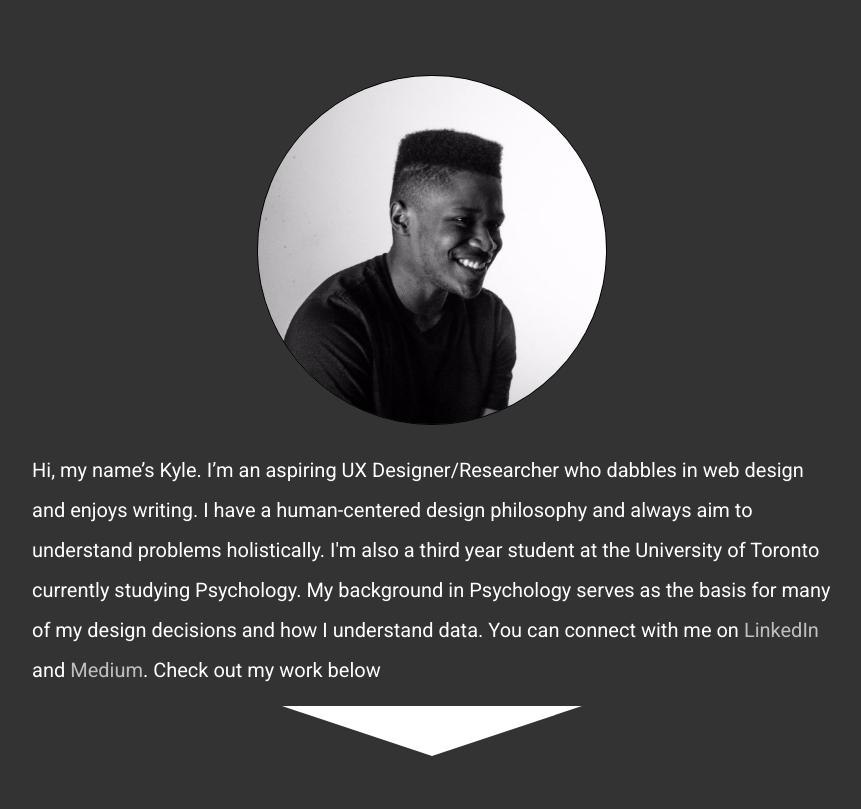
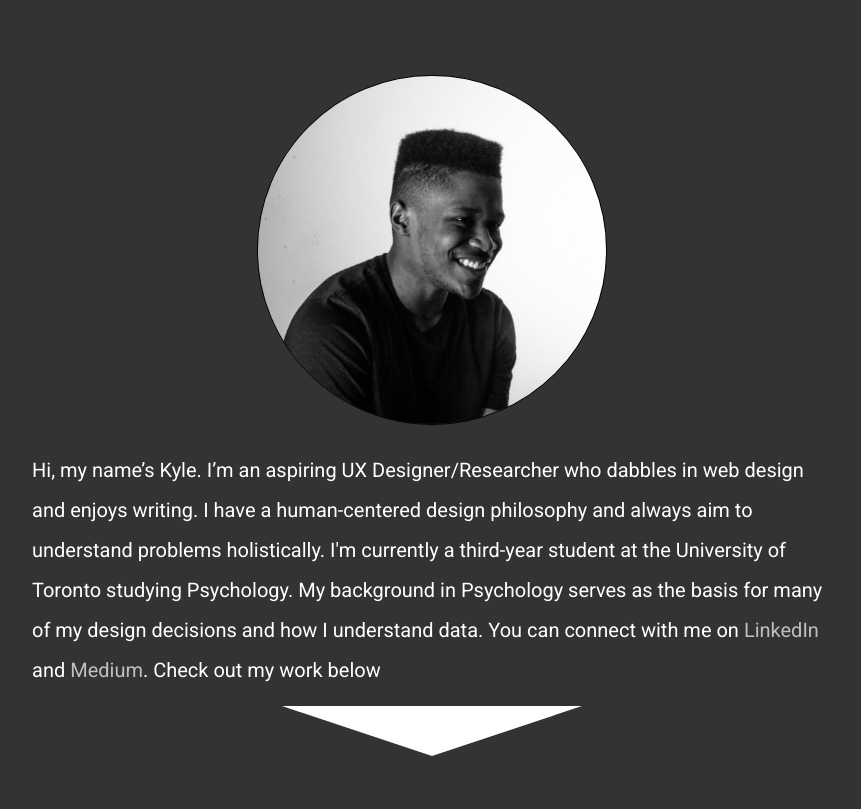
Before and after one commit to kyleosborne/kyleosborne.github.io, a plain HTML site: page index.html in a window 1280 px wide. Shown: the top 809 px of the page, without its empty margins (208-1069 px from the left). Drawn offline with nearby package versions, Linux system fonts and the light colour scheme.

Commit message:
Update index.html

```diff
--- a/index.html
+++ b/index.html
@@ -8,7 +8,7 @@
       <img class='propic' src="portpic.jpg">
       <div>
         <p class='about'>
-          Hi, my name’s Kyle. I’m an aspiring UX Designer/Researcher who dabbles in web design and enjoys writing. I have a human-centered design philosophy and always aim to understand problems holistically. I'm also a third year student at the University of Toronto currently studying Psychology. My background in Psychology serves as the basis for many of my design decisions and how I understand data. You can connect with me on <a href='linkedin.com/in/kylehaosborne/'>LinkedIn</a> and <a href="https://medium.com/@kyleosborne">Medium</a>. Check out my work below
+          Hi, my name’s Kyle. I’m an aspiring UX Designer/Researcher who dabbles in web design and enjoys writing. I have a human-centered design philosophy and always aim to understand problems holistically. I'm currently a third-year student at the University of Toronto studying Psychology. My background in Psychology serves as the basis for many of my design decisions and how I understand data. You can connect with me on <a href='linkedin.com/in/kylehaosborne/'>LinkedIn</a> and <a href="https://medium.com/@kyleosborne">Medium</a>. Check out my work below
         </p>
       </div>
       <a href='#portfolio'>
```
